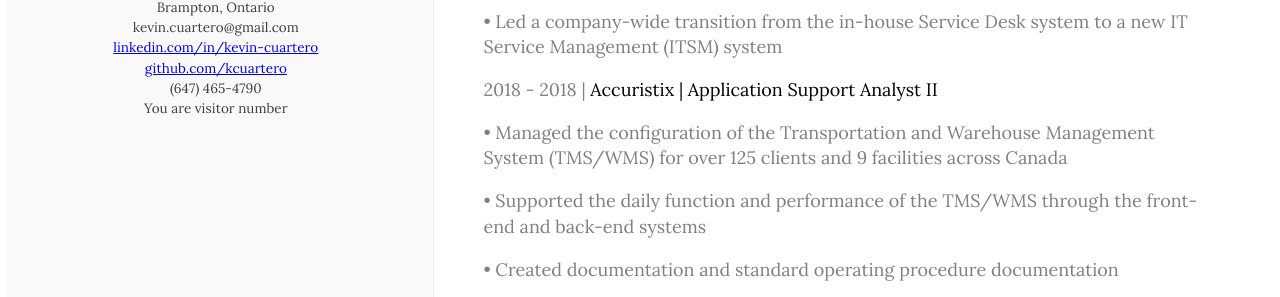
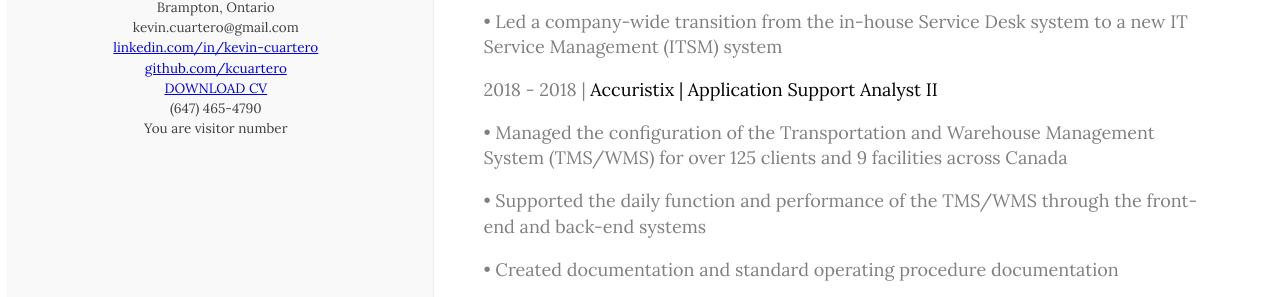
Before and after one commit to kcuartero/crc-frontend, a plain HTML site: page frontend/index.html in a window 1280 px wide. Shown: the part 490-787 px from the top of the page. Drawn offline with nearby package versions, Linux system fonts and the light colour scheme; no server answers; a web font is replaced by a local one.

Commit message:
added download link to resume

```diff
--- a/frontend/index.html
+++ b/frontend/index.html
@@ -22,6 +22,7 @@
         <p>kevin.cuartero@gmail.com</p>
         <p><a href="https://www.linkedin.com/in/kevin-cuartero">linkedin.com/in/kevin-cuartero</a></p>
         <p><a href="https://github.com/kcuartero">github.com/kcuartero</a></p>
+        <p><a href="https://storage.googleapis.com/kcuartero_resume/Kevin%20Cuartero_resume.pdf">DOWNLOAD CV</a></p>
         <p>(647) 465-4790</p>
         <p>You are visitor number <a id="count"><a/></p>
 
```
